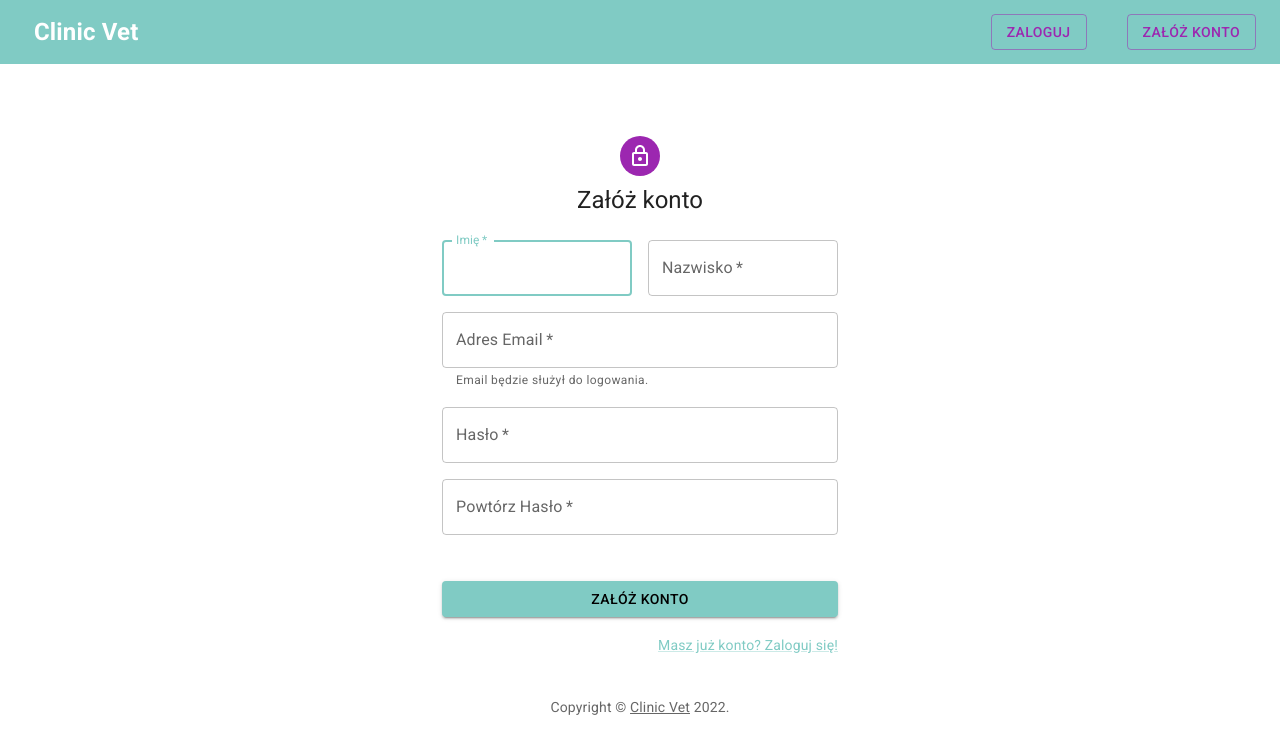
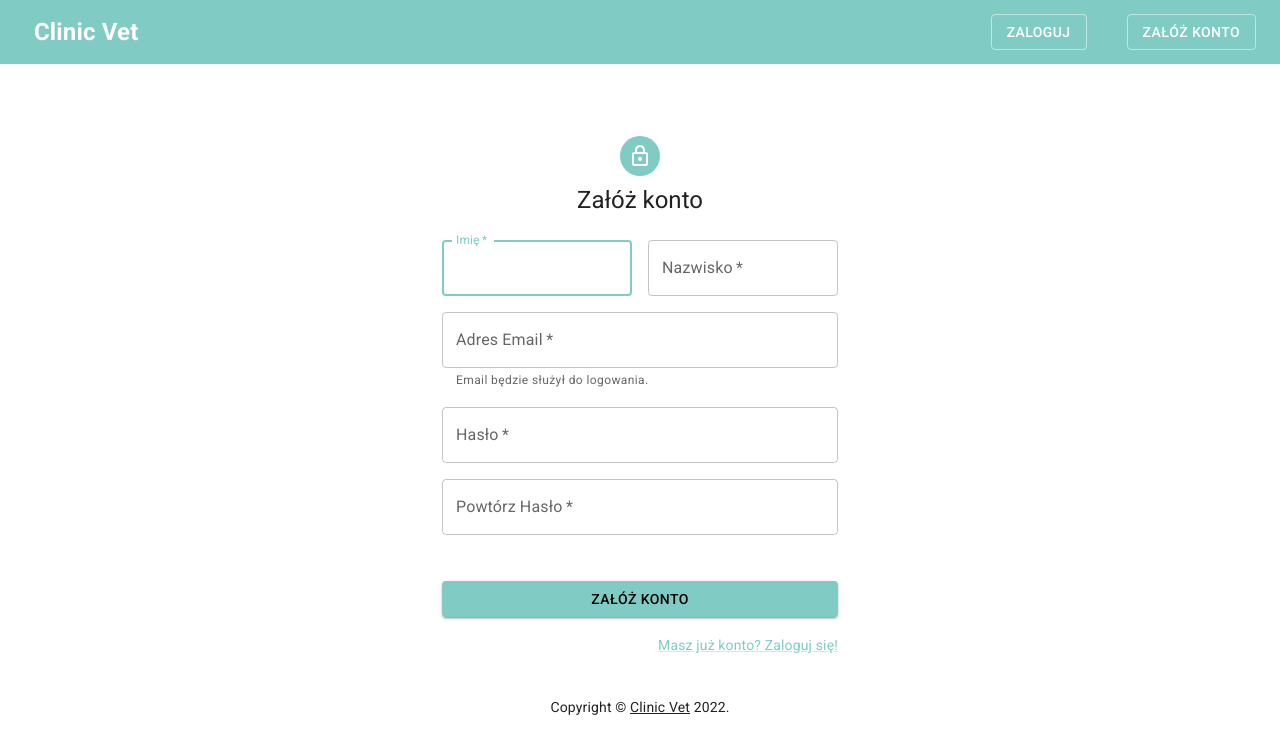
Before and after one commit to wmaterna/cypress-ebizes-task, a React (Create React App) app in the folder frontend/: page /signUp in a window 1280 px wide. Shown: the top 754 px of the page. Built offline with nearby package versions, Linux system fonts and the light colour scheme.

Commit message:
change button color, clear form after close and post new animal

```diff
--- a/frontend/src/components/Animals/Animals.tsx
+++ b/frontend/src/components/Animals/Animals.tsx
@@ -72,6 +72,7 @@ const Animals: React.FC<props> = () => {
 
     const handleClose = () => {
         setOpen(false);
+        clearForm();
     };
 
     const isValidForm = (): boolean => {
@@ -117,6 +118,17 @@ const Animals: React.FC<props> = () => {
         animalsApi.getUserPets().then((res: UserPet[]) => setUserAnimals(res));
     }
 
+    const clearForm = () => {
+        setName("");
+        setWeight(10);
+        setHeight(10);
+        setRace("");
+        setSpecies('2');
+        setAdditionalSpecies("");
+        setName("");
+        setDateOfBirth(new Date('2022-01-01T21:11:54'));
+    }
+
     useEffect(() => {
         getAnimalsList()
     }, [])
@@ -140,7 +152,8 @@ const Animals: React.FC<props> = () => {
             }).then(() => {
                 getAnimalsList()
                 setOpen(false);
-                setServerError("")
+                clearForm();
+                setServerError("");
                 setIsButtonDisabled(false);
                 setIsLoading(false);
             }, () => {
--- a/frontend/src/components/SignUp/SignUp.tsx
+++ b/frontend/src/components/SignUp/SignUp.tsx
@@ -25,7 +25,7 @@ interface Account {
 
 function Copyright(props: any) {
     return (
-        <Typography variant="body2" color="text.secondary" align="center" {...props}>
+        <Typography variant="body2" color="text.primary" align="center" {...props}>
             {'Copyright © '}
             <Link color="inherit" href="https://mui.com/">
                 Clinic Vet
@@ -114,7 +114,7 @@ export default function SignUp() {
                     alignItems: 'center',
                 }}
             >
-                <Avatar sx={{m: 1, bgcolor: 'secondary.main'}}>
+                <Avatar sx={{m: 1, bgcolor: 'primary.main'}}>
                     <LockOutlinedIcon/>
                 </Avatar>
                 <Typography component="h1" variant="h5">
--- a/frontend/src/context/index.tsx
+++ b/frontend/src/context/index.tsx
@@ -14,7 +14,10 @@ const theme = createTheme({
 			light: "#b2fef7",
 			dark: "#4f9a94",
 			contrastText: "#000"
-		}
+		},
+		secondary: {
+			main: '#ffffff',
+		},
 	}
 })
 
```
